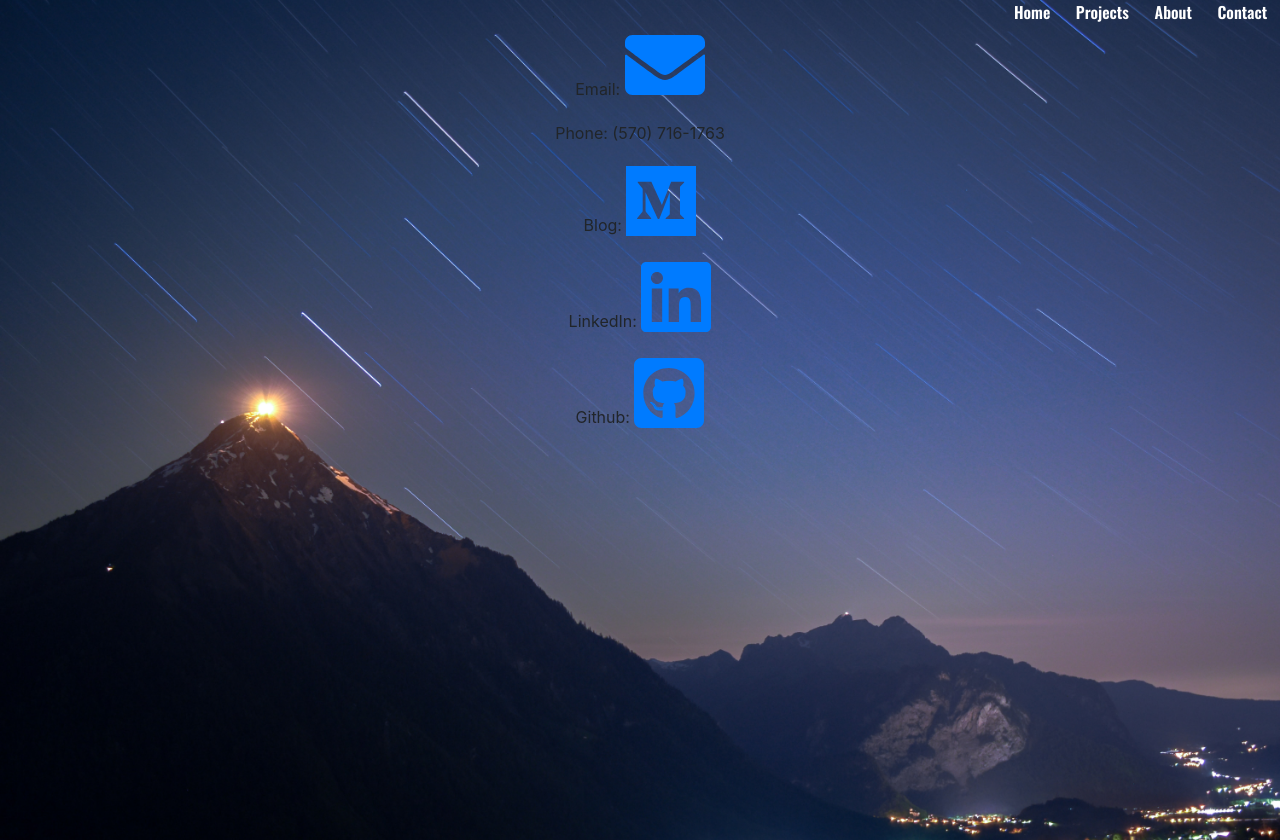
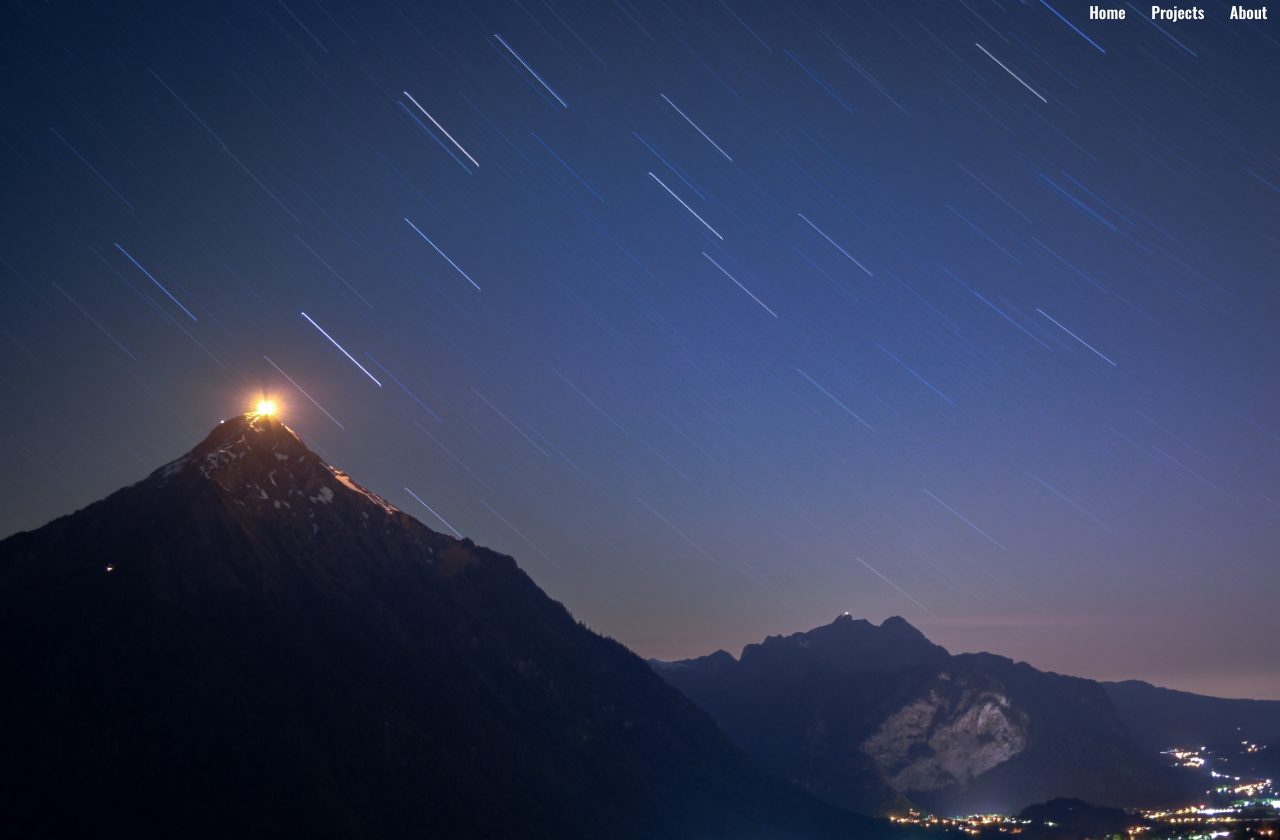
Before and after one commit to kennja05/personal-site, a React (Create React App) app: page /contact in a window 1280 px wide. Built offline with nearby package versions, Linux system fonts and the light colour scheme; a web font is replaced by a local one.

Commit message:
removed redundant contact page

```diff
--- a/src/About.js
+++ b/src/About.js
@@ -73,9 +73,9 @@ class About extends React.Component {
                     <a className='icon' href='https://github.com/kennja05' target='_blank' rel='noopener noreferrer'>
                         <FontAwesomeIcon size='2x'icon={faGithubSquare} />
                     </a>
-                    <span data-tip data-for='phonenumber'> <FontAwesomeIcon size='2x' icon={faPhoneSquare} /> </span>
-                    <ReactToolTip id='phonenumber' type='dark'>
-                        <span>(570) 716-1763</span>
+                    <span data-tip='custom show' data-event='click focus' data-for='phonenumber'> <FontAwesomeIcon size='2x' icon={faPhoneSquare} /> </span>
+                    <ReactToolTip globalEventOff='click' id='phonenumber' type='dark'>
+                        <span style={{fontFamily: 'Oswald'}}>(570) 716-1763</span>
                     </ReactToolTip>
                 </div>
             </div>
--- a/src/App.js
+++ b/src/App.js
@@ -5,7 +5,6 @@ import { Route, Switch } from 'react-router-dom'
 import Navbar from './Navbar'
 import Home from './Home'
 import About from './About'
-import Contact from './Contact'
 import Projects from './Projects'
 import TripTracker from './individualProjects/Triptracker'
 import ImageScrambler from './individualProjects/ImageScrambler'
@@ -24,7 +23,6 @@ function App() {
         <Route exact path='/projects/statesgame' component={StatesGame} />
         <Route exact path='/projects/converter' component={Converter} />
         <Route exact path='/about' component={About} />
-        <Route exact path='/contact' component={Contact} />
       </Switch>
     </div>
   );
--- a/src/Contact.js
+++ /dev/null
@@ -1,37 +0,0 @@
-import React from 'react'
-import { FontAwesomeIcon } from '@fortawesome/react-fontawesome'
-import { faGithubSquare } from '@fortawesome/free-brands-svg-icons'
-import { faLinkedin } from '@fortawesome/free-brands-svg-icons'
-import { faMedium } from '@fortawesome/free-brands-svg-icons'
-import {faEnvelope} from '@fortawesome/free-solid-svg-icons'
-
-
-const Contact = () => {
-    return(
-        <div className='contact-page'>
-            <p>
-                Email: <a href='mailto:jacobkenny05@gmail.com' target='_blank' rel='noopener noreferrer'>
-                <FontAwesomeIcon size='5x' icon={faEnvelope} />
-
-            </a>
-            </p>
-            <p>
-                Phone: (570) 716-1763
-            </p>
-            <p>
-                Blog: <a href='https://medium.com/@jacobkenny05' target='_blank' rel='noopener noreferrer'>
-                <FontAwesomeIcon size='5x' icon={faMedium} /></a>
-            </p>
-            <p>
-                LinkedIn: <a href='https://www.linkedin.com/in/jacob-kenny/' target='_blank'rel='noopener noreferrer'>
-                <FontAwesomeIcon size='5x' icon={faLinkedin} /></a>
-            </p>
-            <p>
-                Github: <a href='https://github.com/kennja05' target='_blank' rel='noopener noreferrer'>
-                <FontAwesomeIcon size='5x'icon={faGithubSquare} /></a>
-            </p>
-        </div>
-    )
-}
-
-export default Contact
--- a/src/Navbar.js
+++ b/src/Navbar.js
@@ -6,7 +6,6 @@ const Navbar = () => {
             <a className='navlink' href='/'>Home</a>
             <a className='navlink' href='/projects'>Projects</a>
             <a className='navlink' href='/about'>About</a>
-            <a className='navlink' href='/contact'>Contact</a>
         </nav>
     )
 }
```
